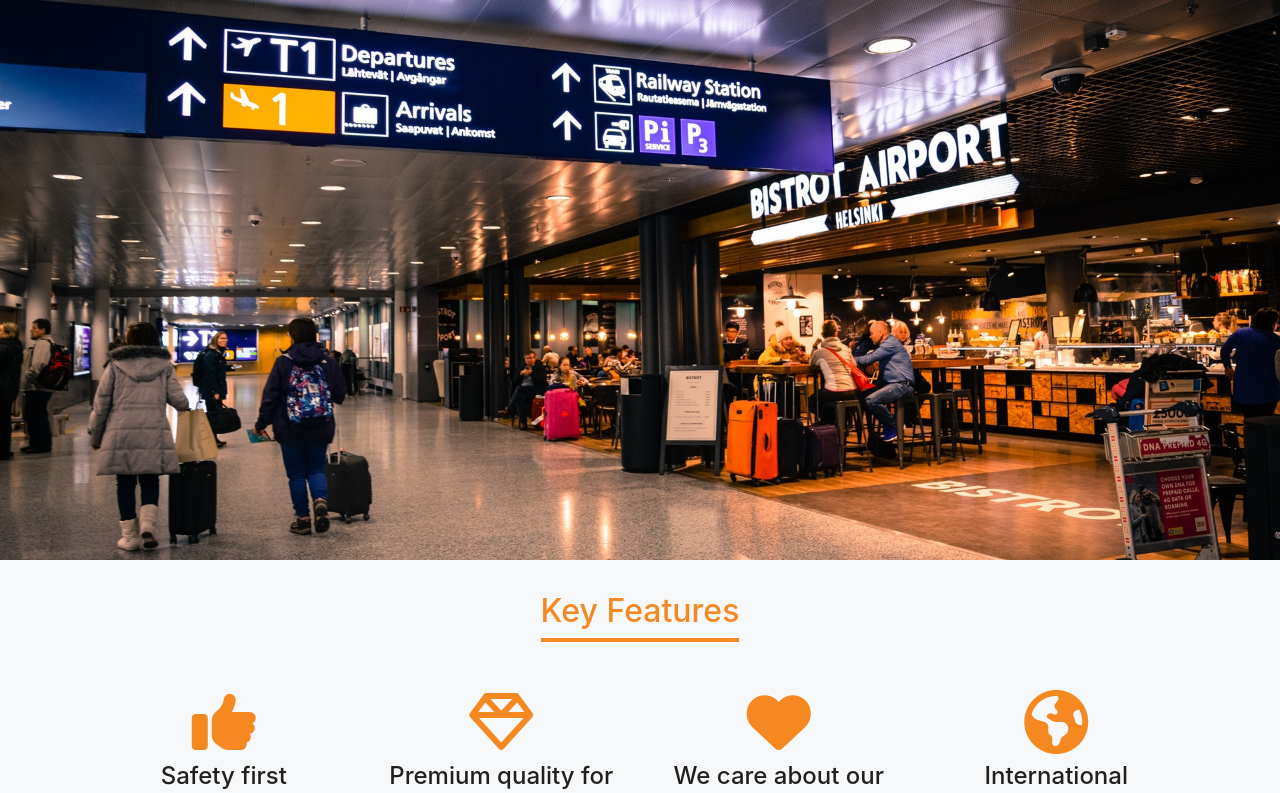
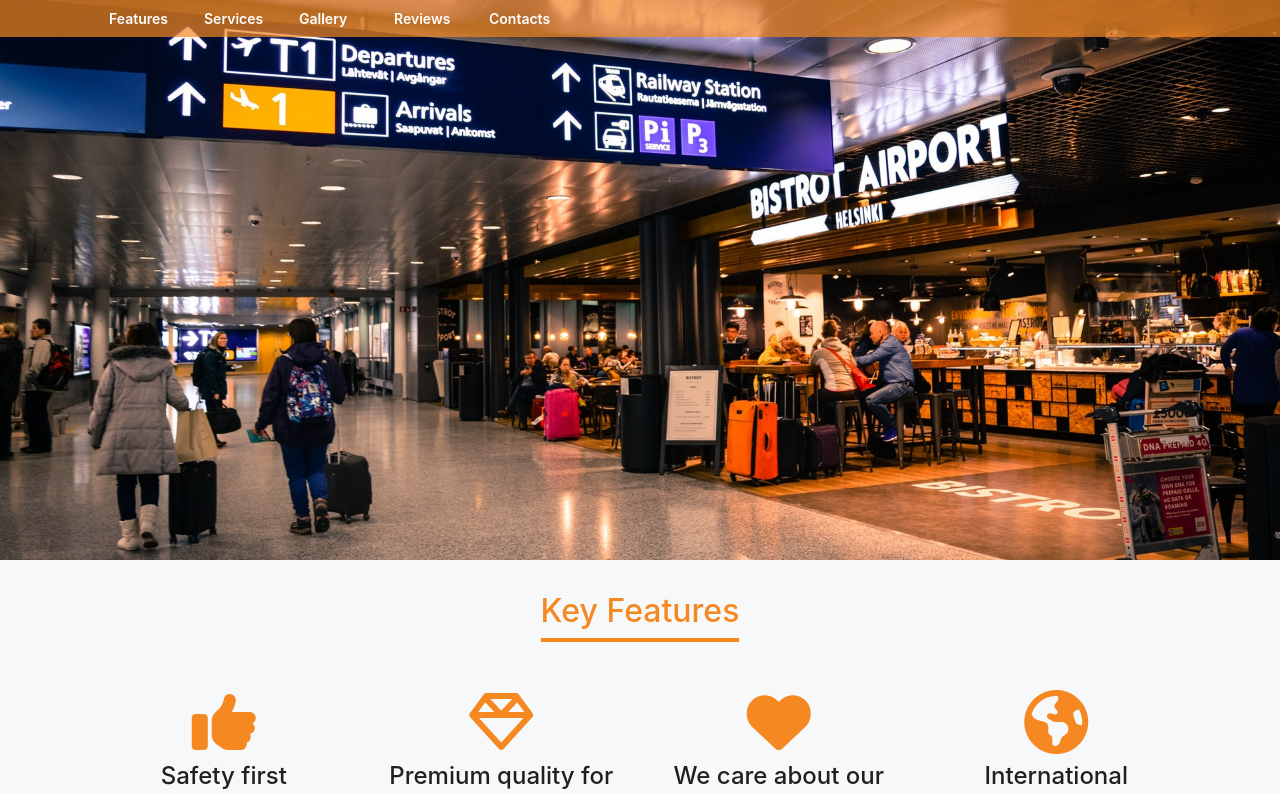
Before and after one commit to ArcherBG/portfolio-website, a React (Create React App) app: page / in a window 1280 px wide. Shown: the top 793 px of the page. Built offline with nearby package versions, Linux system fonts and the light colour scheme.

Commit message:
Added Navigation Bar

```diff
--- a/package.json
+++ b/package.json
@@ -10,6 +10,8 @@
     "react": "^16.12.0",
     "react-bootstrap": "^1.0.0-beta.16",
     "react-dom": "^16.12.0",
+    "react-router-dom": "^5.1.2",
+    "react-router-hash-link": "^1.2.2",
     "react-scripts": "3.4.0",
     "styled-components": "^5.0.1"
   },
--- a/src/components/App/App.jsx
+++ b/src/components/App/App.jsx
@@ -1,13 +1,15 @@
-import React from "react";
-import styled, { css } from "styled-components";
-import { Container, Col, Button, Row } from "react-bootstrap";
-import Features from "../Features/Features";
-import Gallery from "../Gallery/Gallery";
-import Services from "../Services/Services";
-import Plans from "../Plans/Plans";
-import Contacts from "../Contacts/Contacts";
-import Reviews from "../Reviews/Reviews";
-import Footer from "../Footer/Footer";
+import React from 'react';
+import styled, { css } from 'styled-components';
+import { Button } from 'react-bootstrap';
+import Features from '../Features/Features';
+import Gallery from '../Gallery/Gallery';
+import Services from '../Services/Services';
+import Plans from '../Plans/Plans';
+import Contacts from '../Contacts/Contacts';
+import Reviews from '../Reviews/Reviews';
+import Footer from '../Footer/Footer';
+import NavigationBar from '../NavigationBar/NavigationBar';
+import { HashRouter } from 'react-router-dom';
 
 const StyledApp = styled.div`
   height: 100%;
@@ -22,41 +24,37 @@ const BackgroundImage = styled.div`
   height: 35rem;
 `;
 
-const StyledButton = styled(Button)`
-  border-radius: 3px;
-  border: 2px solid palevioletred;
-  color: palevioletred;
-  margin: 0 1em;
-  padding: 0.25em 1em;
-
-  ${props =>
-    props.primary &&
-    css`
-      background: palevioletred;
-      color: white;
-    `};
-`;
-
 const StyledServicesWrapper = styled.div`
   background-color: #343a40;
 `;
 
 function App() {
   return (
+    <HashRouter>
       <StyledApp>
+        <NavigationBar />
         <BackgroundImage />
+        <div id="features">
           <Features />
-      <StyledServicesWrapper>
+        </div>
+        <StyledServicesWrapper id="services">
           <Services />
         </StyledServicesWrapper>
+        <div id="gallery">
           <Gallery />
-      <Plans />
-      <StyledServicesWrapper>
+        </div>
+        <div id="plans">
+          <Plans />{' '}
+        </div>
+        <StyledServicesWrapper id="reviews">
           <Reviews />
         </StyledServicesWrapper>
+        <div id="contacts">
           <Contacts />
+        </div>
         <Footer />
       </StyledApp>
+    </HashRouter>
   );
 }
 
--- /dev/null
+++ b/src/components/NavigationBar/NavigationBar.jsx
@@ -0,0 +1,55 @@
+import React from 'react';
+import styled from 'styled-components';
+import { Container, Col, Row } from 'react-bootstrap';
+import { HashLink as Link } from 'react-router-hash-link';
+
+const StyledNavigationBar = styled.div`
+  background-color: var(--nav-bar-color);
+  position: fixed;
+  top: 0;
+  padding-right: 2rem;
+  width: 100%;
+  z-index: 9999;
+  display: flex;
+  flex-direction: row;
+  padding-left: 4rem;
+  align-items: center;
+`;
+
+const StyledLink = styled(Link)`
+    text-decoration: none;
+    cursor: pointer;
+`;
+
+const Item = styled.div`
+  box-sizing: border-box;
+  color: white;
+  font-weight: 600;
+  font-size: 0.875rem;
+  padding: 0.5rem;
+  display: inline-block;
+
+  &:hover {
+    background-color: rgba(255, 255, 255, 0.2);
+  }
+`;
+
+const scrollFunc = element => element.scrollIntoView({behavior: 'smooth',  block: 'center'});
+
+function NavigationBar() {
+  return (
+    <StyledNavigationBar>
+      <Container>
+        <Row>
+          <Col sm md={2} lg={1}><StyledLink scroll={scrollFunc} to="/#features"><Item>Features</Item></StyledLink></Col>
+          <Col sm md={2} lg={1}><StyledLink scroll={scrollFunc} to="/#services"><Item>Services</Item></StyledLink></Col>
+          <Col sm md={2} lg={1}><StyledLink scroll={scrollFunc} to="/#gallery"><Item>Gallery</Item></StyledLink></Col>
+          <Col sm md={2} lg={1}><StyledLink scroll={scrollFunc} to="/#reviews"><Item>Reviews</Item></StyledLink></Col>
+          <Col sm md={2} lg={1}><StyledLink scroll={scrollFunc} to="/#contacts"><Item>Contacts</Item></StyledLink></Col>
+        </Row>
+      </Container>
+    </StyledNavigationBar>
+  );
+}
+
+export default NavigationBar;
--- a/src/index.css
+++ b/src/index.css
@@ -2,6 +2,7 @@
   --main-color: #f58821;
   --main-text-color: rgba(0, 0, 0, 0.87);
   --secondary-text-color: #6c757d;
+  --nav-bar-color: rgba(245,136,33, 0.7);
 }
 
 
```
Also changed, not shown: 1 other file (tests, documents, lock files or other folders). Lines whose indentation alone changed are shown as unchanged.
